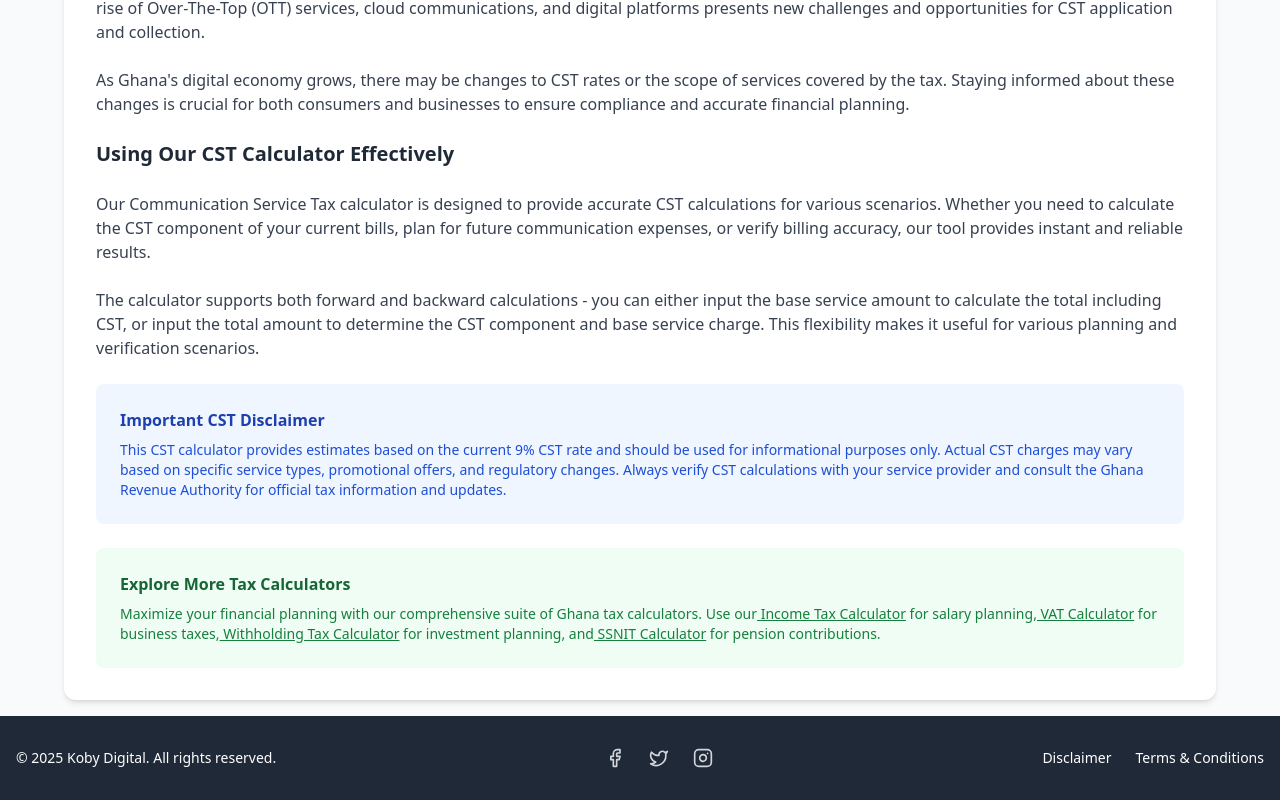
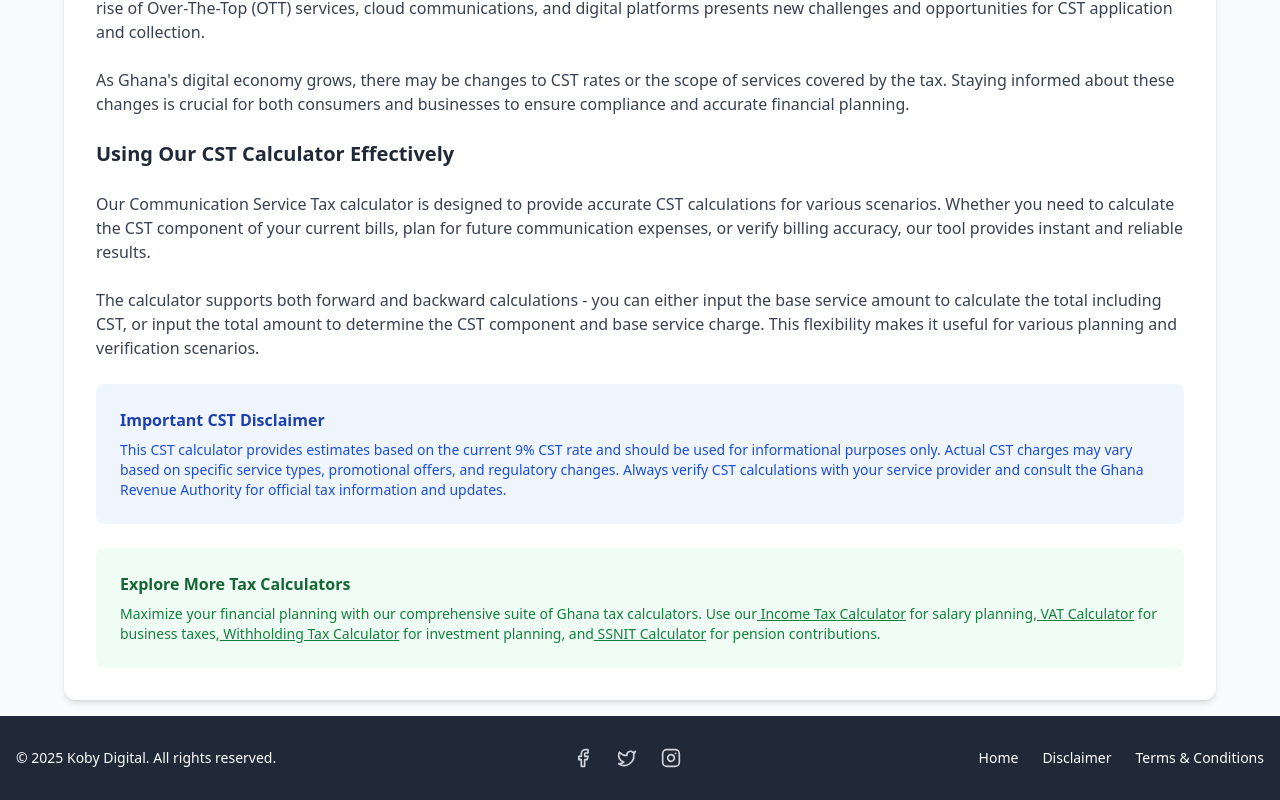
Before and after one commit to vyrral/ghana-net-pay-calculator, a React (Vite) app: page /cst in a window 1280 px wide. Shown: the part 4316-5116 px from the top of the page. Built offline with nearby package versions, Linux system fonts and the light colour scheme.

Commit message:
Add Home link to footer

```diff
--- a/src/components/Footer.tsx
+++ b/src/components/Footer.tsx
@@ -47,6 +47,12 @@ const Footer = () => {
           </div>
 
           <div className="flex space-x-6 text-sm">
+            <a
+              href="https://taxcalculatorgh.info/home/"
+              className="hover:text-purple-300 transition-colors"
+            >
+              Home
+            </a>
             <Link
               to="/disclaimer"
               className="hover:text-purple-300 transition-colors"
```
